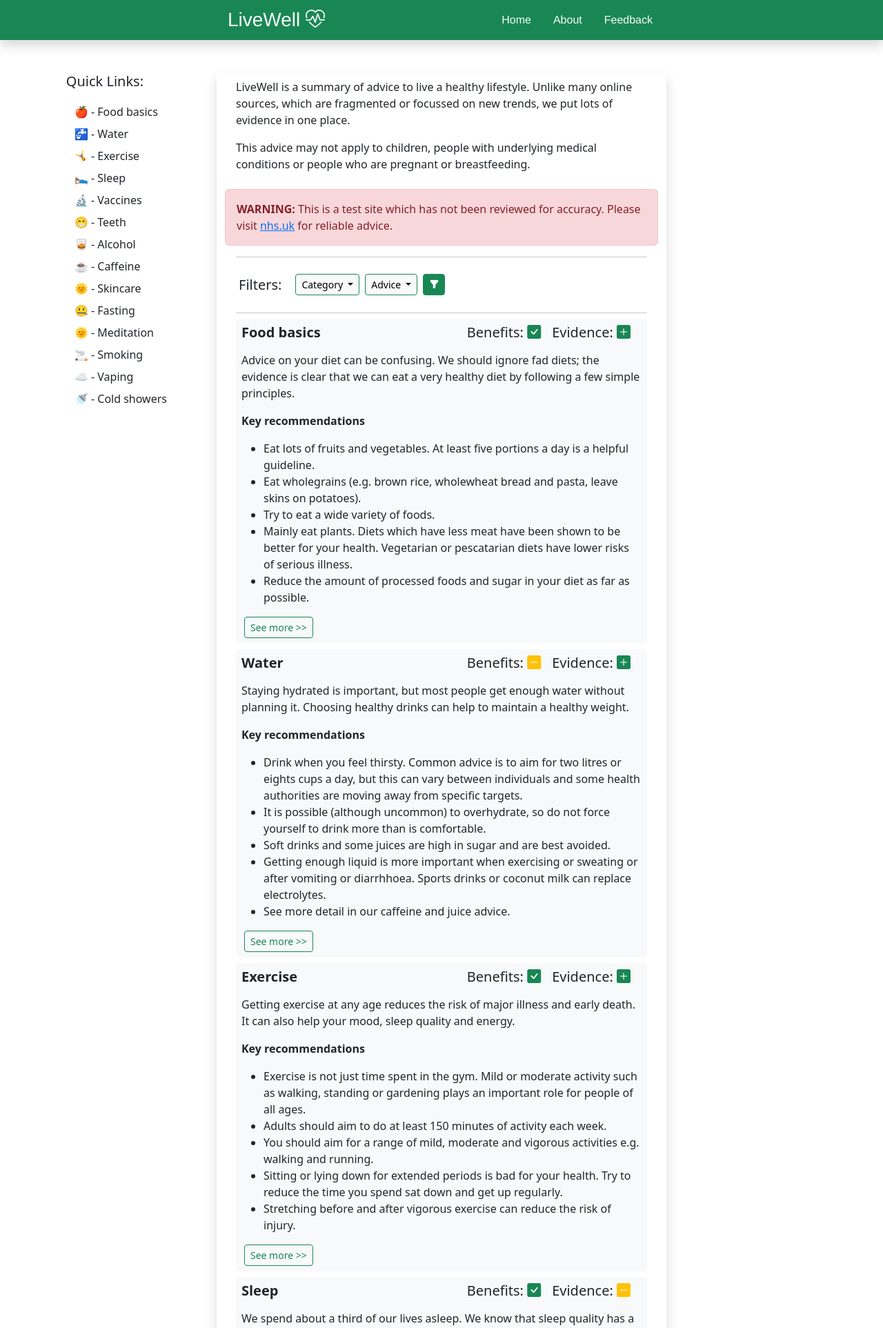
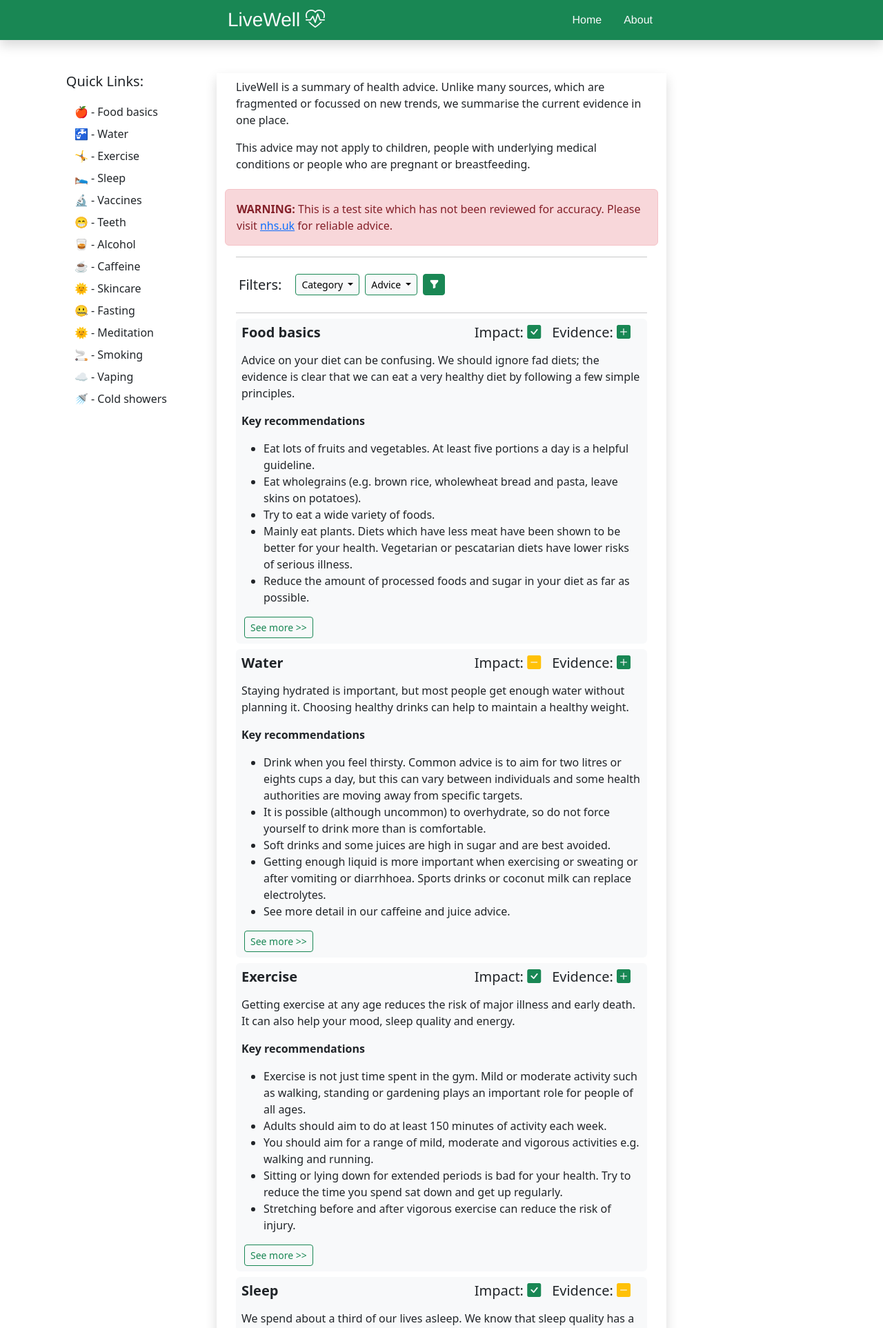
Before and after one commit to WorcestershireSource/health_web, a Flask app: page / in a window 1280 px wide. Shown: the top 1925 px of the page at 69% size. Run offline with Flask 2, Linux system fonts and the light colour scheme; some libraries are stand-ins or nearby versions.

Commit message:
Minor updates to text

```diff
--- a/static/content.json
+++ b/static/content.json
@@ -243,7 +243,7 @@
             "id": "11",
             "title" : "Meditation",
             "importance": ["Try to do it", "<i class=`bi bi-check-square-fill text-success`></i>"],
-            "evidence": ["Miced", "<i class=`bi bi-question-square-fill text-warning`></i>"],
+            "evidence": ["Mixed", "<i class=`bi bi-question-square-fill text-warning`></i>"],
             "categories": ["Mind"],
             "emoji": "&#127774;",
             "summary": "There is some evidence that meditation has benefits, but some research is poor quality and many claims have been made beyond what has been demonstrated",
@@ -261,7 +261,7 @@
         {
             "id": "12",
             "title" : "Smoking",
-            "importance": ["Bad for you", "<i class=`bi bi-sign-stop-fill text-danger`></i>"],
+            "importance": ["Bad for you", "<i class=`bi bi-x-square-fill text-danger`></i>"],
             "evidence": ["Clear", "<i class=`bi bi-check-square-fill text-success`></i>"],
             "categories": ["Body"],
             "emoji": "&#128684;",
@@ -281,7 +281,7 @@
         {
             "id": "13",
             "title" : "Vaping",
-            "importance": ["Bad for you", "<i class=`bi bi-sign-stop-fill text-danger`></i>"],
+            "importance": ["Bad for you", "<i class=`bi bi-x-square-fill text-danger`></i>"],
             "evidence": ["Mostly clear", "<i class=`bi bi-check-square-fill text-success`></i>"],
             "categories": ["Body"],
             "emoji": "&#9729;",
@@ -301,7 +301,7 @@
         {
             "id": "16",
             "title" : "Cold showers",
-            "importance": ["Bad for you", "<i class=`bi bi-sign-stop-fill text-danger`></i>"],
+            "importance": ["Try to do it", "<i class=`bi bi-check-square-fill text-success`></i>"],
             "evidence": ["Mostly clear", "<i class=`bi bi-check-square-fill text-success`></i>"],
             "categories": ["Mind"],
             "emoji": "&#128703;",
--- a/static/healthlogic.js
+++ b/static/healthlogic.js
@@ -86,7 +86,7 @@ function populate_page(healthJson) {
                         <h5 id="mainBox${healthJson["sections"][i]["id"]}"><strong> ${healthJson["sections"][i]["title"]} </strong></h5>
                     </div>
                     <div class="col d-flex justify-content-end mb-2">
-                        <h5>Benefits: ${healthJson["sections"][i]["importance"][1]}</h5>
+                        <h5>Impact: ${healthJson["sections"][i]["importance"][1]}</h5>
                         <h5 class="mx-3">Evidence: ${healthJson["sections"][i]["evidence"][1]}</h5>
                     </div>
                 </div>
--- a/templates/about.html
+++ b/templates/about.html
@@ -41,9 +41,9 @@
                 <li class="pb-1">US Centers for Disease Control and Prevention</li>
                 <li class="pb-1">UK National Health Service</li>
                 <li class="pb-1">US National Academies Institute of Medicine</li>
-                <li class="pb-1">Harvard TH Chan School of Public Health</li>
                 <li class="pb-1">Cochrane Policy Institute</li>
                 <li class="pb-1">UK National Institute for Healthcare Excellence</li>
+                <li class="pb-1">Academic institutions, like the Harvard TH Chan School of Public Health</li>
                 <li class="pb-1">Research journals like Nature, British Journal of Sports Medicine, Journal of Sleep Research</li>
             </ul>
 
--- a/templates/index.html
+++ b/templates/index.html
@@ -21,7 +21,7 @@
     <div data-bs-spy="scroll" data-bs-target="#simple-list-example" data-bs-offset="0" data-bs-smooth-scroll="true" class="scrollspy-example" tabindex="0">
 
       <div class="py-2 mx-3 border-0 rounded">
-          <p>LiveWell is a summary of advice to live a healthy lifestyle. Unlike many online sources, which are fragmented or focussed on new trends, we put lots of evidence in one place. </p>
+          <p>LiveWell is a summary of health advice. Unlike many sources, which are fragmented or focussed on new trends, we summarise the current evidence in one place. </p>
           <p>This advice may not apply to children, people with underlying medical conditions or people who are pregnant or breastfeeding.</p>
       </div>
       <div class="alert alert-danger" role="alert">
--- a/templates/layout.html
+++ b/templates/layout.html
@@ -25,7 +25,6 @@
         </div>
         <div class="col-7 col-md-4">
           <div class="d-flex flex-row-reverse">
-            <a class="nav-link ms-3 p-2 rounded text-light" style="font-family:Helvetica, sans-serif" href="#">Feedback</a>
             <a class="nav-link ms-3 p-2 rounded text-light" style="font-family:Helvetica, sans-serif" href="/about">About</a>
             <a class="nav-link ms-3 p-2 active text-light" style="font-family:Helvetica, sans-serif" href="/">Home</a>
           </div>
```
Also changed, not shown: README.md.
